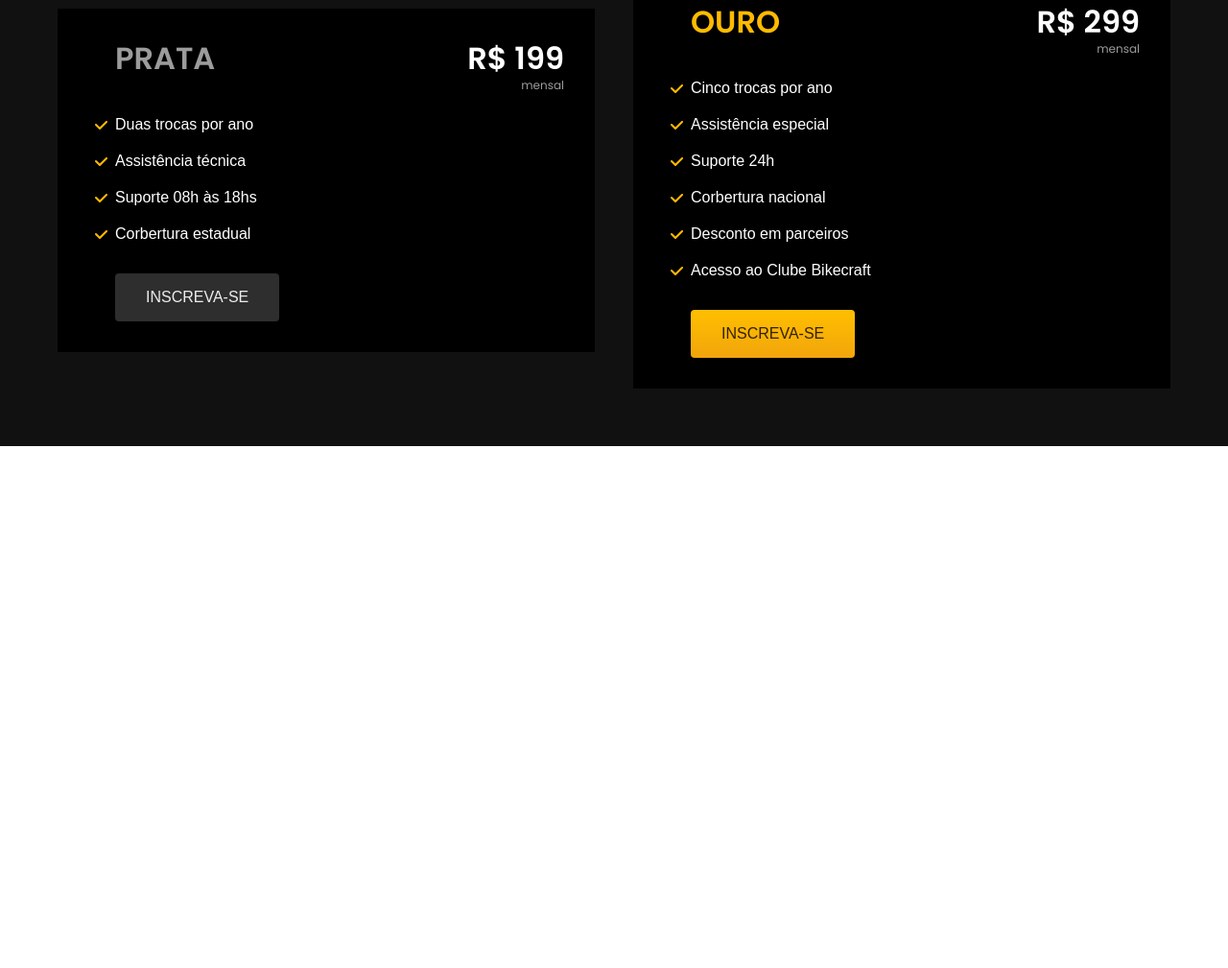
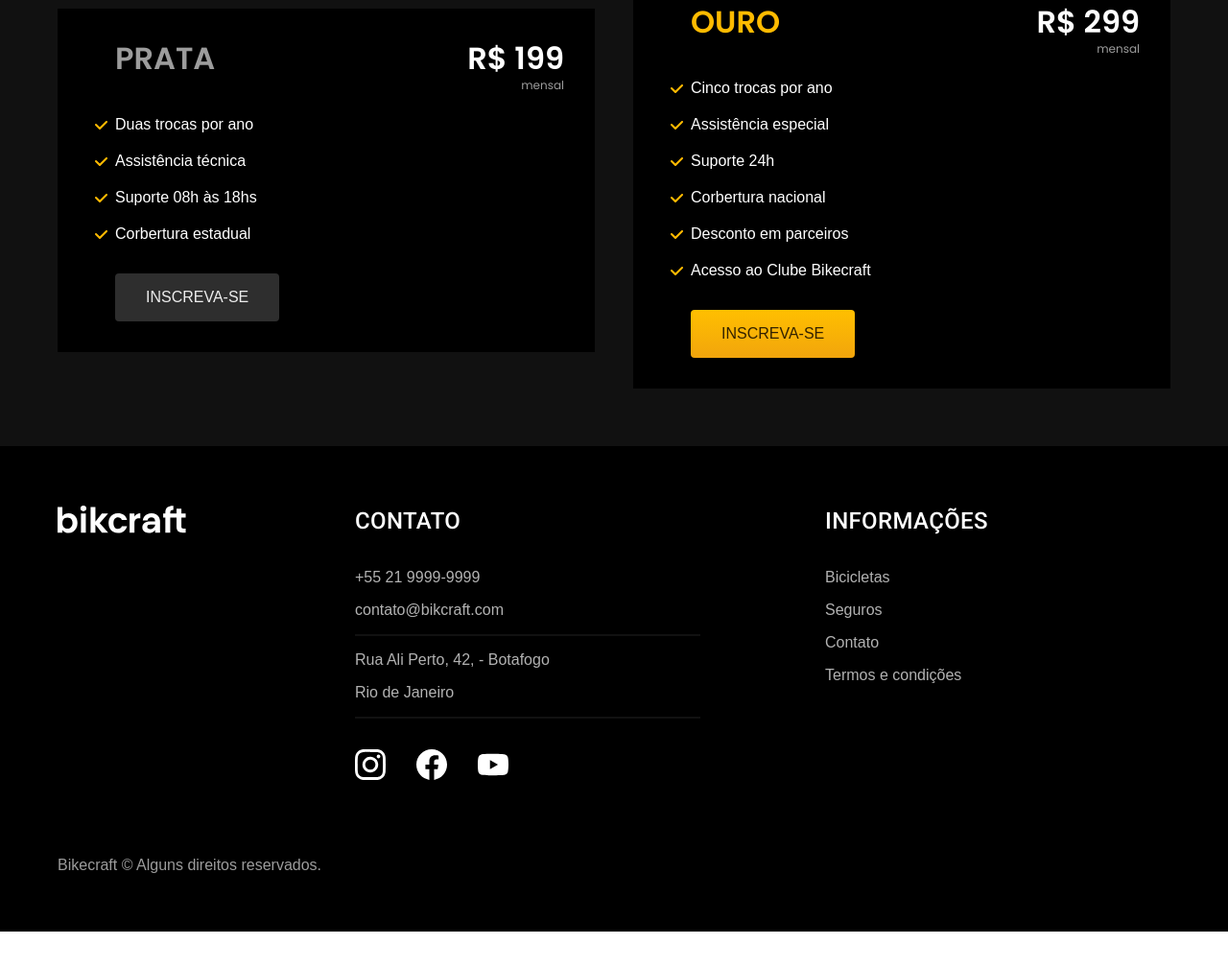
Before and after one commit to marcos-ramos-dev/bikcraft, a plain HTML site: page index.html in a window 1280 px wide. Shown: the part 4031-5040 px from the top of the page at 96% size. After the commit the page ends 5002 px from the top, so only its background shows below. Drawn offline with Linux system fonts and the light colour scheme.

Commit message:
adicionei o footer

```diff
--- /dev/null
+++ b/css/global/footer.css
@@ -0,0 +1,57 @@
+.footer-bg {
+  background-color:  var(--cor-12);
+}
+.footer {
+  display: grid;
+  grid-template-columns: 3fr 5fr 4fr;
+  gap: 40px;
+  padding-top: 60px;
+  padding-bottom: 60px;
+}
+.footer h3 {
+  margin-bottom: 32px;
+}
+.footer-contato ul {
+  margin-bottom: 32px;
+}
+.footer-contato li:nth-child(even):after {
+  content: '';
+  display: block;
+  max-width: 360px;
+  height: 2px;
+  background: var(--cor-11);
+  margin-top: 16px;
+
+}
+.footer li {
+  margin-bottom: 16px;
+}
+.footer-redes {
+  display: flex;
+  gap: 32px;
+}
+.footer a:hover {
+  color: var(--cor-0);
+}
+.footer-copy {
+  grid-column: 1/-1;
+  margin-top: 40px;
+}
+
+@media (max-width: 800px) {
+  .footer > img {
+    display: none;
+  }
+  .footer {
+    grid-template-columns: 1fr 1fr;
+    gap: 60px;
+  }
+}
+@media (max-width: 600px) {
+  .footer {
+    grid-template-columns: 1fr;
+  }
+  .footer-copy {
+    margin-top: 0px;
+  }
+}
--- a/css/global/global.css
+++ b/css/global/global.css
@@ -2,7 +2,6 @@ body{
   margin: 0px;
   font-family: Arial, Helvetica, sans-serif;
   color: #111111;
-  padding-bottom: 600px;
 }
 h1,
 h2,
--- a/css/style.css
+++ b/css/style.css
@@ -1,7 +1,10 @@
 @import url('/css/global/global.css');
 @import url('/css/util/tipografia.css');
 @import url('/css/util/cores.css');
+
 @import url('/css/global/header.css');
+@import url('/css/global/footer.css');
+
 
 /* Ultilidades */
 @import url('/css/util/componentes.css');
--- a/index.html
+++ b/index.html
@@ -153,6 +153,37 @@
       </div>
     </div>
   </article>
+  <footer class="footer-bg">
+    <div class="footer container">
+      <img src="/img/bikcraft.svg" alt="Bikcraft">
+      <div class="footer-contato">
+        <h3 class="cor-0 font-2-l-b">Contato</h3>
+        <ul class="cor-5 font-2-m">
+          <li><a href="tel:+552199999999">+55 21 9999-9999</a></li>
+          <li><a href="mailto:contato@bikcraft.com">contato@bikcraft.com</a></li>
+          <li>Rua Ali Perto, 42, - Botafogo</li>
+          <li>Rio de Janeiro</li>
+        </ul>
+        <div class="footer-redes">
+          <a><img src="/img/redes/instagram.svg" alt="instagram"></a>
+          <a><img src="/img/redes/facebook.svg" alt="facebook"></a>
+          <a><img src="/img/redes/youtube.svg" alt="youtube"></a>
+        </div>
+      </div>
+      <div class="footer-informacoes">
+        <h3 class="cor-0 font-2-l-b">Informações</h3>
+        <nav>
+          <ul class="font-1-m cor-5">
+            <li> <a href="./bicicletas.html">Bicicletas</a> </li>
+            <li> <a href="./seguros.html">Seguros</a> </li>
+            <li> <a href="./contato.html">Contato</a> </li>
+            <li> <a href="./termos.html">Termos e condições</a></li>
+          </ul>
+        </nav>
+      </div>
+    <p class="footer-copy font-2-m cor-6">Bikecraft © Alguns direitos reservados.</p>
+    </div>
+  </footer>
 </body>
 </head>
 
```
